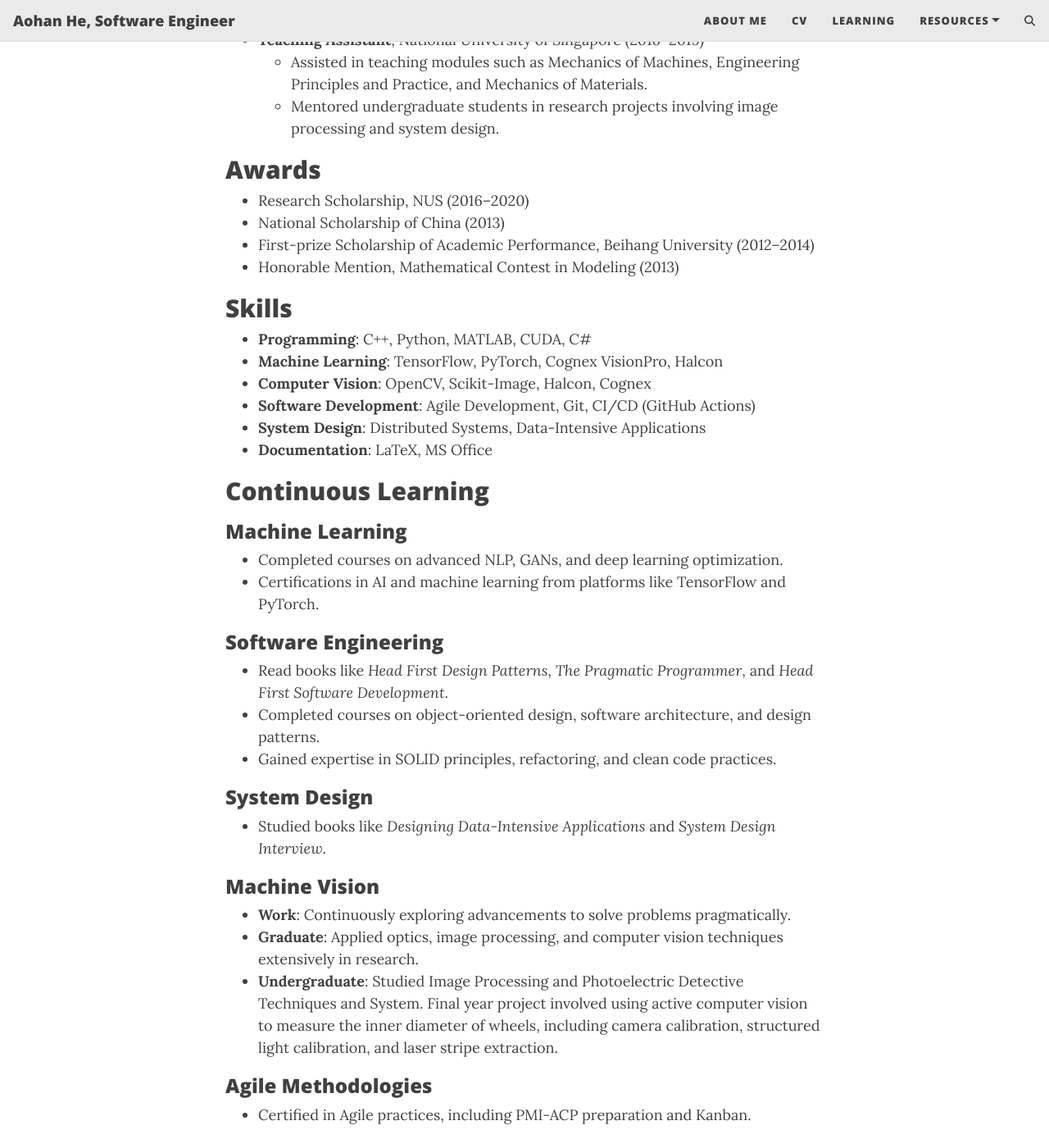
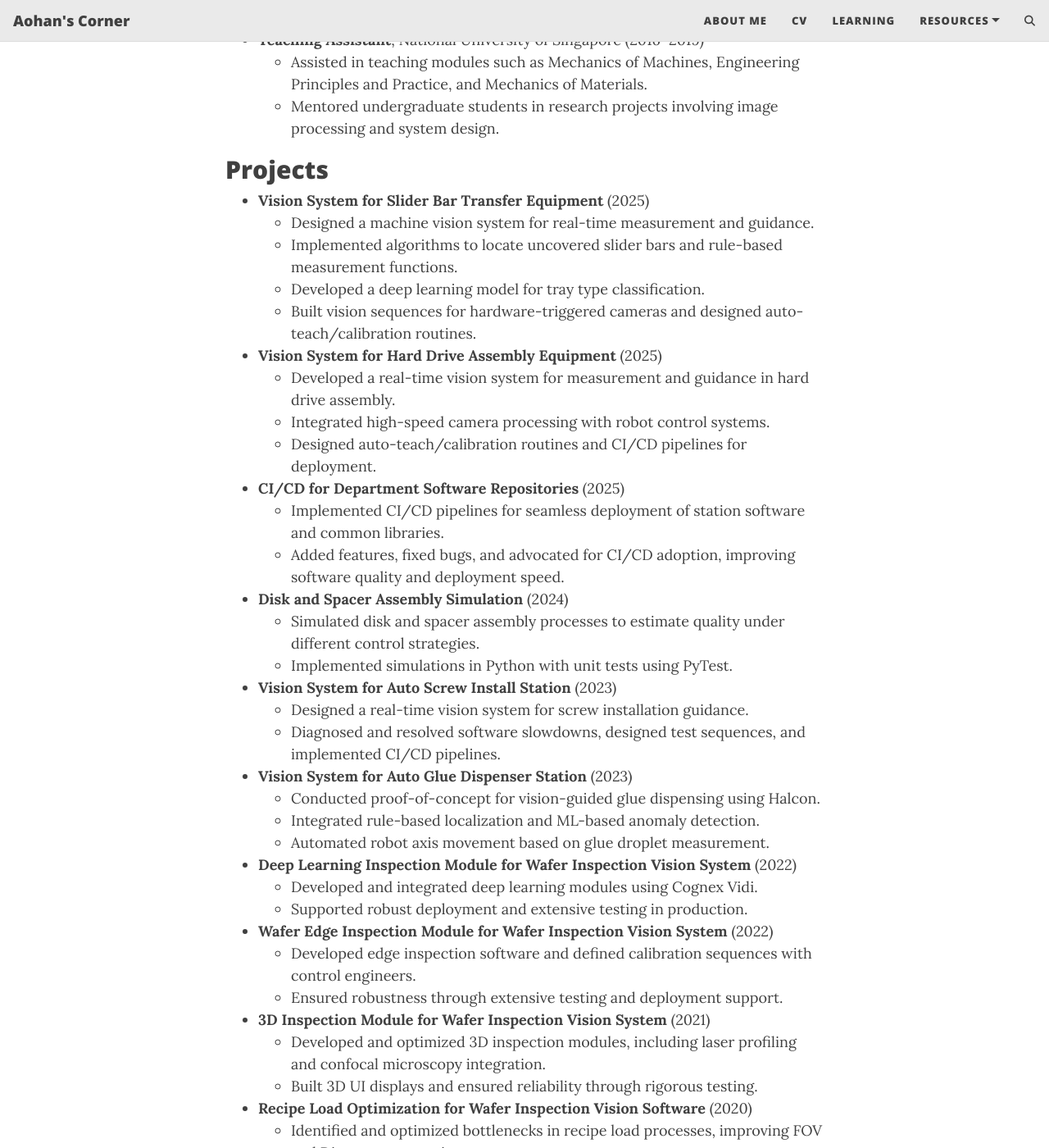
Before and after one commit to heaohan/heaohan.github.io, a Jekyll site: the page built from cv.md, in a window 1280 px wide and 1400 px high, scrolled down 1295 px. Shown: the whole window at 82% size. Built offline with Jekyll 4.4.1, drawn with Linux system fonts in a browser that asks for light colours; comment, search, counter and statistics services are not loaded; some of the changed text lies outside the part shown.

Commit message:
fix: update website title and add project details to CV

```diff
--- a/_config.yml
+++ b/_config.yml
@@ -10,7 +10,7 @@
 ############################
 
 # Name of website
-title: Aohan He, Software Engineer
+title: Aohan's Corner
 
 # Your name to show in the footer
 author: Aohan He
--- a/cv.md
+++ b/cv.md
@@ -32,6 +32,51 @@ Please feel free to Download my CV [here](/files/cv_complex.pdf)!
 - **Teaching Assistant**, National University of Singapore (2016–2019)
   - Assisted in teaching modules such as Mechanics of Machines, Engineering Principles and Practice, and Mechanics of Materials.
   - Mentored undergraduate students in research projects involving image processing and system design.
+
+## Projects
+
+- **Vision System for Slider Bar Transfer Equipment** (2025)
+  - Designed a machine vision system for real-time measurement and guidance.
+  - Implemented algorithms to locate uncovered slider bars and rule-based measurement functions.
+  - Developed a deep learning model for tray type classification.
+  - Built vision sequences for hardware-triggered cameras and designed auto-teach/calibration routines.
+
+- **Vision System for Hard Drive Assembly Equipment** (2025)
+  - Developed a real-time vision system for measurement and guidance in hard drive assembly.
+  - Integrated high-speed camera processing with robot control systems.
+  - Designed auto-teach/calibration routines and CI/CD pipelines for deployment.
+
+- **CI/CD for Department Software Repositories** (2025)
+  - Implemented CI/CD pipelines for seamless deployment of station software and common libraries.
+  - Added features, fixed bugs, and advocated for CI/CD adoption, improving software quality and deployment speed.
+
+- **Disk and Spacer Assembly Simulation** (2024)
+  - Simulated disk and spacer assembly processes to estimate quality under different control strategies.
+  - Implemented simulations in Python with unit tests using PyTest.
+
+- **Vision System for Auto Screw Install Station** (2023)
+  - Designed a real-time vision system for screw installation guidance.
+  - Diagnosed and resolved software slowdowns, designed test sequences, and implemented CI/CD pipelines.
+
+- **Vision System for Auto Glue Dispenser Station** (2023)
+  - Conducted proof-of-concept for vision-guided glue dispensing using Halcon.
+  - Integrated rule-based localization and ML-based anomaly detection.
+  - Automated robot axis movement based on glue droplet measurement.
+
+- **Deep Learning Inspection Module for Wafer Inspection Vision System** (2022)
+  - Developed and integrated deep learning modules using Cognex Vidi.
+  - Supported robust deployment and extensive testing in production.
+
+- **Wafer Edge Inspection Module for Wafer Inspection Vision System** (2022)
+  - Developed edge inspection software and defined calibration sequences with control engineers.
+  - Ensured robustness through extensive testing and deployment support.
+
+- **3D Inspection Module for Wafer Inspection Vision System** (2021)
+  - Developed and optimized 3D inspection modules, including laser profiling and confocal microscopy integration.
+  - Built 3D UI displays and ensured reliability through rigorous testing.
+
+- **Recipe Load Optimization for Wafer Inspection Vision Software** (2020)
+  - Identified and optimized bottlenecks in recipe load processes, improving FOV and Dice map generation.
 
 ## Awards
 
```
